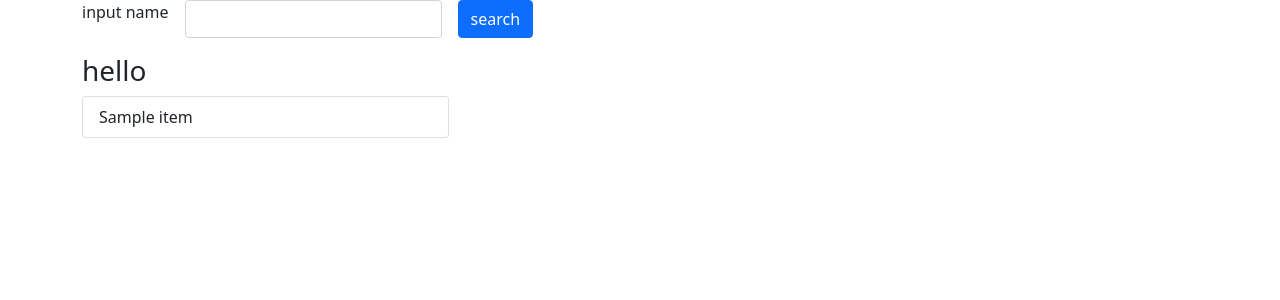
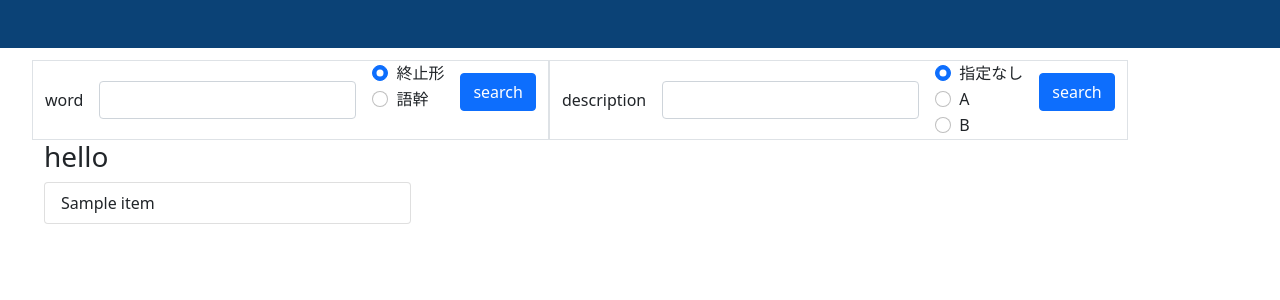
Before and after one commit to sugaton/tryDjango, a Django app: template polls/templates/index.html in a window 1280 px wide. Shown: the top 300 px of the page. Run offline with Django 3.2, Linux system fonts and the light colour scheme; the template is opened without the code that fills it: most values are stand-ins (such as "Sample title", 1, 10 or a date in 2020).

Commit message:
some css chaged

```diff
--- /dev/null
+++ b/polls/static/a.css
@@ -0,0 +1,3 @@
+.bd-navbar{padding:.75rem 0;background-color:#073f74fa}
+.container{margin:.75rem; }
+.margin-main{margin-left: 2rem; }
--- a/polls/templates/index.html
+++ b/polls/templates/index.html
@@ -5,18 +5,24 @@
     <title>Ajax</title>
     <meta charset="utf-8">
     <link href="https://cdn.jsdelivr.net/npm/bootstrap@5.0.2/dist/css/bootstrap.min.css" rel="stylesheet" integrity="sha384-EVSTQN3/azprG1Anm3QDgpJLIm9Nao0Yz1ztcQTwFspd3yD65VohhpuuCOmLASjC" crossorigin="anonymous">
+    <link href="{% static 'a.css' %}" rel="stylesheet">
 
     <meta name="theme-color" content="#7952b3">
 
   </head>
   <body>
-      <div class="container bd-layout align-items-center">
-        <main class="bd-main order-1">
+        <div class="navbar navbar-dark bd-navbar">
+          <div class = "container">
+          </div>
+        </div>
 
-          <form class= "row g-3" id="ajax-form" action="{% url 'polls:sql_form' %}" method="POST">
-              <div class="col-auto">
+      <div class="container align-items-center margin-main">
+        <div class="row ">
+          <div class="col-auto border ">
+          <form class= "row g-3 align-items-center" id="ajax-form" action="{% url 'polls:sql_form' %}" method="POST">
+              <div class="col-auto center">
                 {% csrf_token %}
-                input name
+                word
               </div>
 
               <div class="col-auto">
@@ -24,11 +30,65 @@
               </div>
 
               <div class="col-auto">
+              <div class="form-check">
+                <input class="form-check-input" type="radio" name="flexRadioDefault" id="flexRadioDefault1" checked>
+                <label class="form-check-label" for="flexRadioDefault1">
+                 終止形
+                </label>
+              </div>
+              <div class="form-check">
+                <input class="form-check-input" type="radio" name="flexRadioDefault" id="flexRadioDefault2" >
+                <label class="form-check-label" for="flexRadioDefault2">
+                  語幹
+                </label>
+              </div>
+              <div class="form-check">
+              </div>
+              </div>
+
+              <div class="col-auto">
               <button class="btn btn-primary mb-3" type="submit" >search</button>
               </div>
           </form>
+              </div>
 
+              <div class="col-auto border">
+          <form class= "row g-3 align-items-center" id="ajax-form2" action="{% url 'polls:sql_form' %}" method="POST">
+              <div class="col-auto">
+                {% csrf_token %}
+                description
+              </div>
 
+              <div class="col-auto">
+              <input class="form-control" type="text" id="number2" required>
+              </div>
+
+              <div class="col-auto">
+              <div class="form-check">
+                <input class="form-check-input" type="radio" name="flexRadioDefault" id="flexRadioDefault3" checked>
+                <label class="form-check-label" for="flexRadioDefault1">
+                 指定なし
+                </label>
+              </div>
+              <div class="form-check">
+                <input class="form-check-input" type="radio" name="flexRadioDefault" id="flexRadioDefault4" >
+                <label class="form-check-label" for="flexRadioDefault2">
+                  A
+                </label>
+              </div>
+              <div class="form-check">
+                <input class="form-check-input" type="radio" name="flexRadioDefault" id="flexRadioDefault4" >
+                <label class="form-check-label" for="flexRadioDefault2">
+                  B
+                </label>
+              </div>
+              </div>
+
+              <div class="col-auto">
+              <button class="btn btn-primary mb-3" type="submit" >search</button>
+              </div>
+          </form>
+              </div>
 
           <div id="result">
             {% include 'content.html' %}
```
